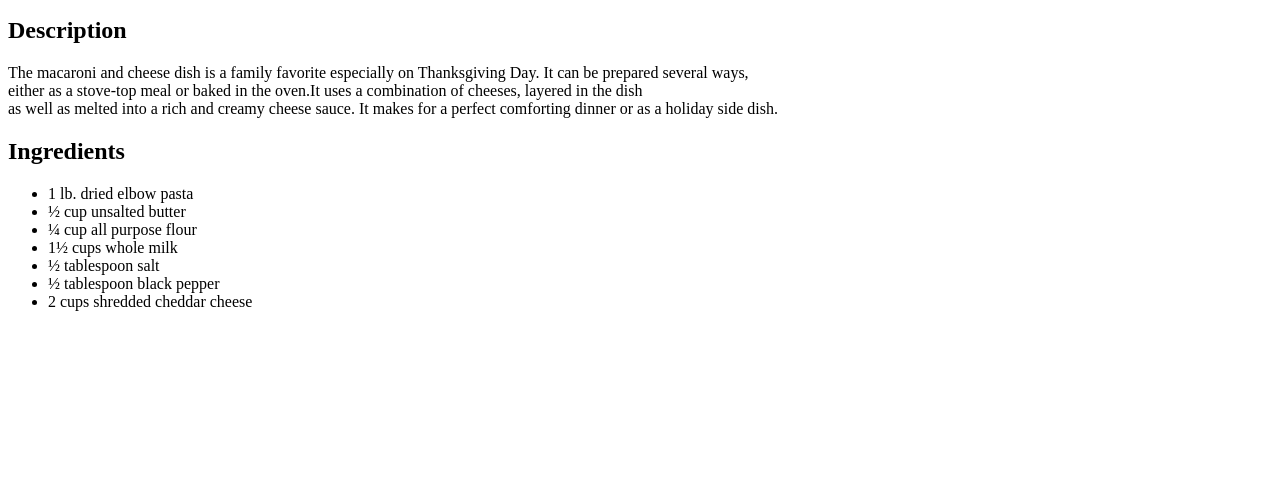
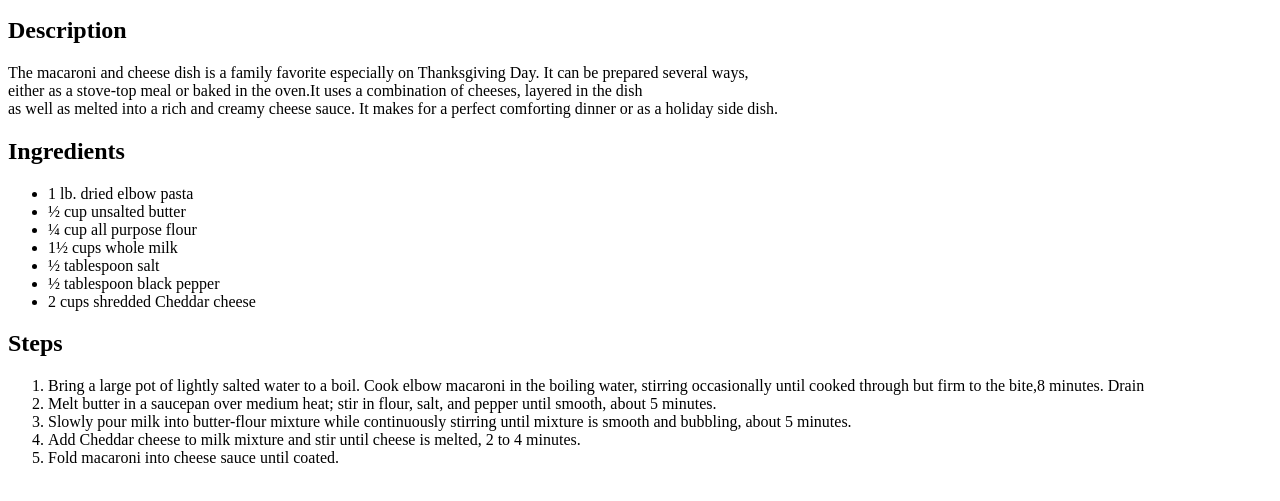
Before and after one commit to LordPriapus/odin-recipes, a plain HTML site: page recipes/mac-and-cheese.html in a window 1280 px wide. Shown: the part 101-602 px from the top of the page. Drawn offline with Linux system fonts and the light colour scheme.

Commit message:
Edit mac-and-cheese.html

```diff
--- a/recipes/mac-and-cheese.html
+++ b/recipes/mac-and-cheese.html
@@ -24,8 +24,20 @@
 		<li>1&frac12; cups whole milk</li>
 		<li>&frac12; tablespoon salt</li>
 		<li>&frac12; tablespoon black pepper</li>
-		<li>2 cups shredded cheddar cheese</li>
+		<li>2 cups shredded Cheddar cheese</li>
 	</ul>
+
+	<h2>Steps</h2>
+	<ol>
+		<li>Bring a large pot of lightly salted water to a boil. Cook elbow macaroni in the
+		boiling water, stirring occasionally until cooked through but firm to the bite,8 minutes. Drain</li>
+		<li>Melt butter in a saucepan over medium heat; stir in flour, salt, and pepper until smooth,
+		about 5 minutes.</li>
+		<li>Slowly pour milk into butter-flour mixture while continuously stirring until mixture is
+		smooth and bubbling, about 5 minutes.</li>
+		<li>Add Cheddar cheese to milk mixture and stir until cheese is melted, 2 to 4 minutes.</li>
+		<li>Fold macaroni into cheese sauce until coated.</li>
+	</ol>
 
 </body>
 </html>
```
